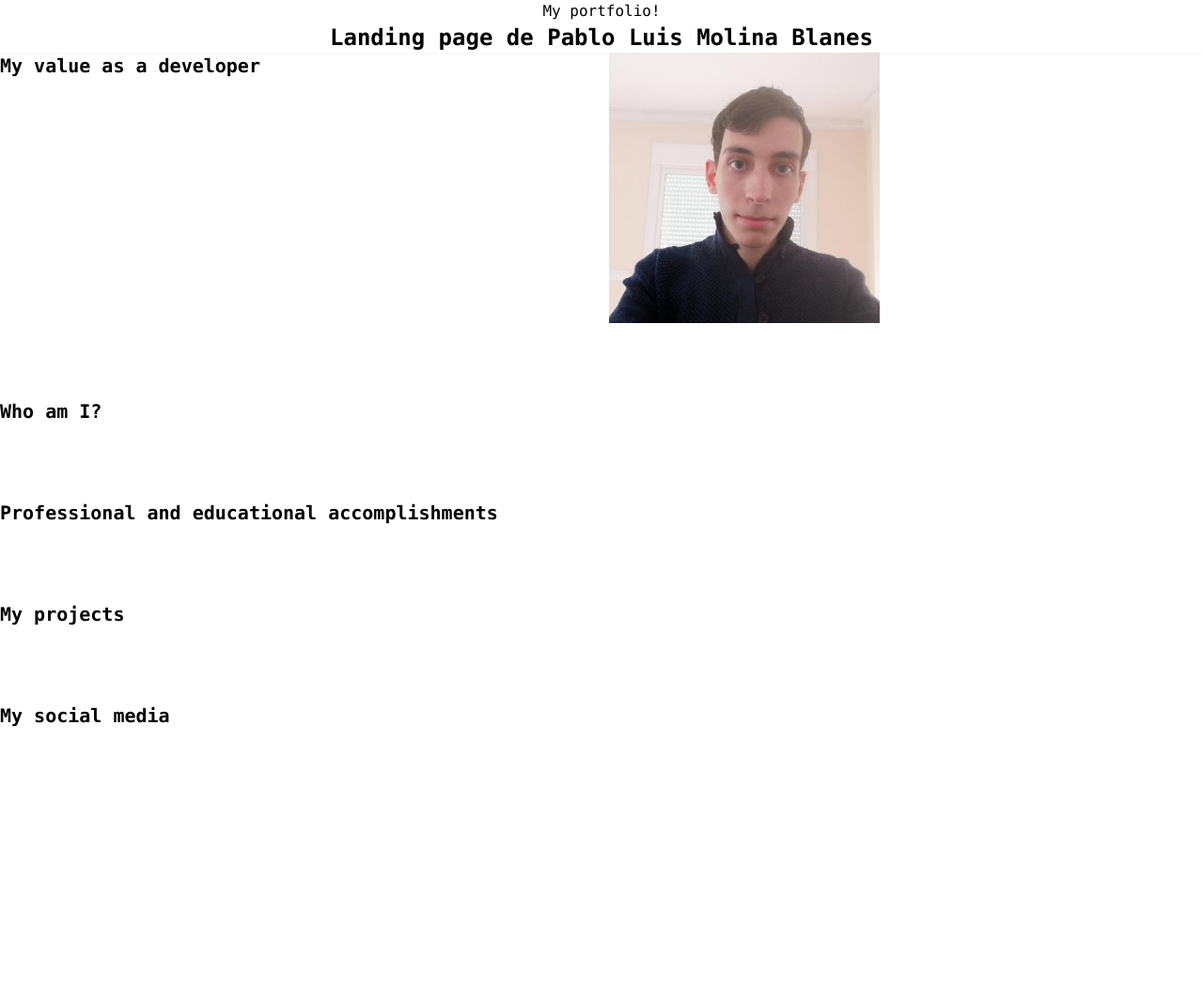
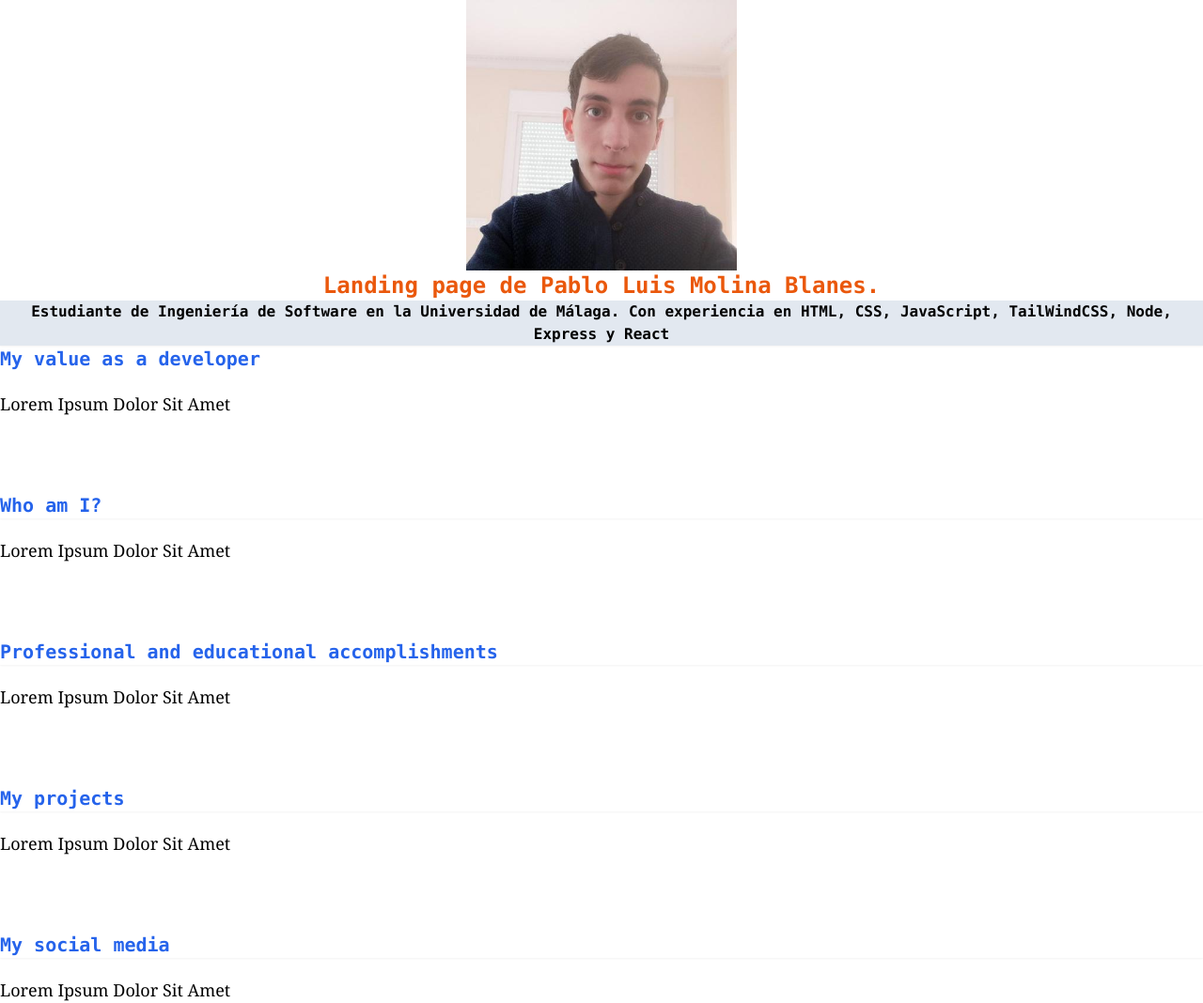
Before and after one commit to PabloLuisMolinaBlanes/LandingPageI, a website: page src/index.html in a window 1280 px wide. Shown: the whole page at 94% size. Before the commit the page ends 800 px from the top, so only its background shows below. Drawn offline with Linux system fonts and the light colour scheme.

Commit message:
Added update to make it more appealing

```diff
--- a/src/index.html
+++ b/src/index.html
@@ -6,36 +6,47 @@
   <link href="./output.css" rel="stylesheet">
 </head>
 <body>
-  <header><p class="font-mono text-center">My portfolio!</p></header>
-  <h1 class="text-2xl font-bold shadow-sm font-mono text-center">
-    Landing page de Pablo Luis Molina Blanes
-  </h1>
-  <div class="grid grid-rows 5 grid-flow-row gap-20">
-    <div class="columns-2">
-    <h2 class="font-mono text-xl font-bold">
+  <div id="hero-section" class="gap-5">
+    <div class="grid grid-cols-1 place-items-center">
+      <img class="size-72 col-span-1" src="../public/PabloLuisMolinaBlanes.jpeg">
+    </div>
+    <h1 class="text-2xl font-bold shadow-sm font-mono text-center text-orange-600">
+      Landing page de Pablo Luis Molina Blanes.
+    </h1>
+    <h2 class="bg-slate-200 text-base font-bold shadow-sm font-mono text-center gap-5">
+      Estudiante de Ingeniería de Software en la Universidad de Málaga. Con experiencia en HTML, CSS, JavaScript, TailWindCSS, Node, Express y React
+    </h2>
+  </div>
+  <div class="grid grid-rows-5 grid-flow-row gap-20">
+    <div class="flex flex-col gap-5">
+    <h2 class="font-mono text-xl font-bold text-blue-600">
       My value as a developer
     </h2>
-    <img class="size-72" src="../public/PabloLuisMolinaBlanes.jpeg">
+    <p class="font-serif text-lg">Lorem Ipsum Dolor Sit Amet</p>
   </div>
-  <div class="">
-    <h2 class="font-mono text-xl font-bold">
+  <div class="flex flex-col gap-5">
+    <h2 class="font-mono shadow-sm text-xl font-bold text-blue-600">
       Who am I?
     </h2>
+    <p class="font-serif text-lg">Lorem Ipsum Dolor Sit Amet</p>
   </div>
-  <div class="">
-    <h2 class="font-mono text-xl font-bold">
+  <div class="flex flex-col gap-5">
+    <h2 class="font-mono shadow-sm text-xl font-bold text-blue-600">
       Professional and educational accomplishments
     </h2>
+    <p class="font-serif text-lg">Lorem Ipsum Dolor Sit Amet</p>
   </div>
-  <div class="">
-    <h2 class="font-mono text-xl font-bold">
+  <div class="flex flex-col gap-5">
+    <h2 class="font-mono shadow-sm text-xl font-bold text-blue-600">
       My projects
     </h2>
+    <p class="font-serif text-lg">Lorem Ipsum Dolor Sit Amet</p>
   </div>
-  <div class="">
-    <h2 class="font-mono text-xl font-bold">
+  <div class="flex flex-col gap-5">
+    <h2 class="font-mono shadow-sm text-xl font-bold text-blue-600">
       My social media
     </h2>
+    <p class="font-serif text-lg">Lorem Ipsum Dolor Sit Amet</p>
   </div>
 </div>
 </body>
```
Also changed, not shown: src/components/hero_section.html (added, +5 -0 lines), src/output.css.
